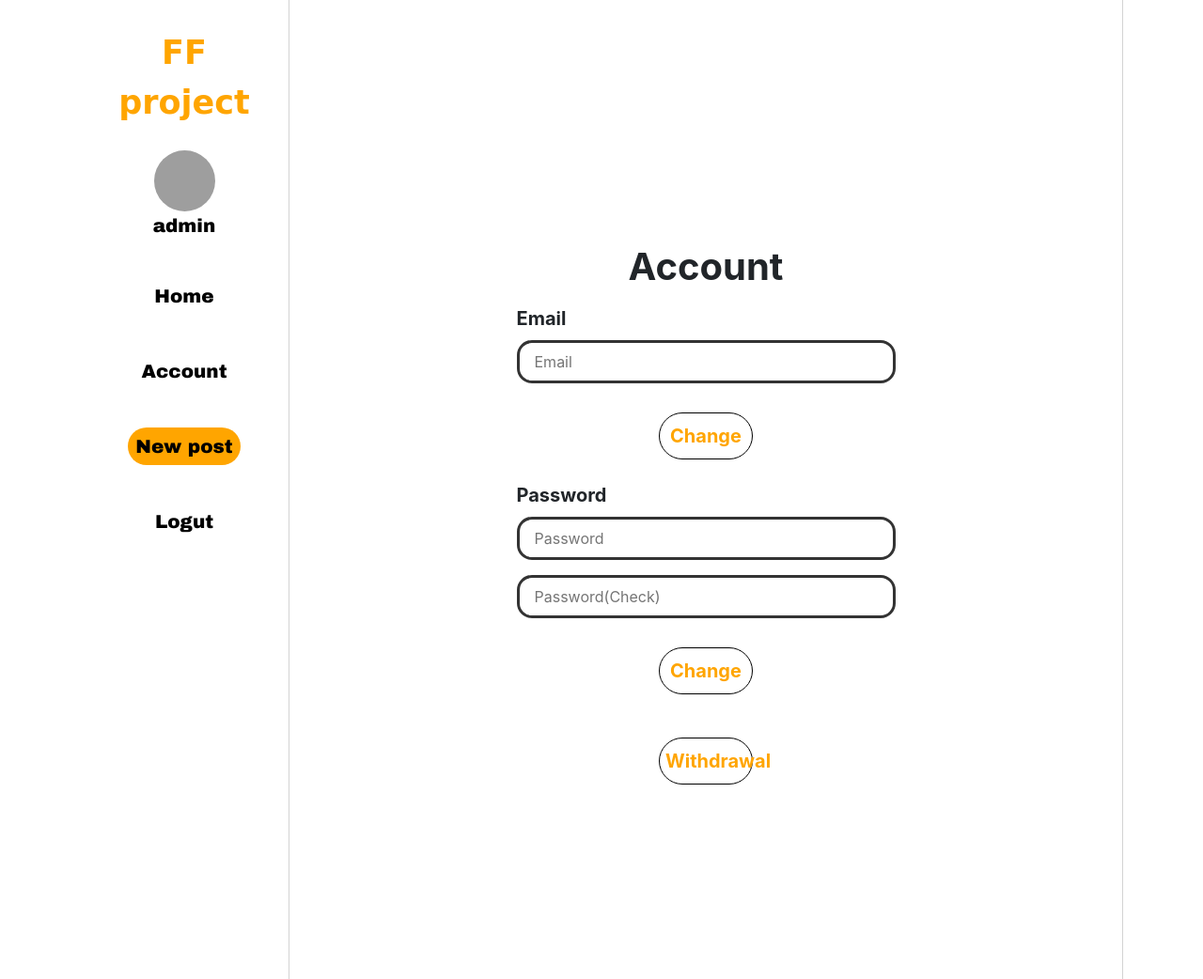
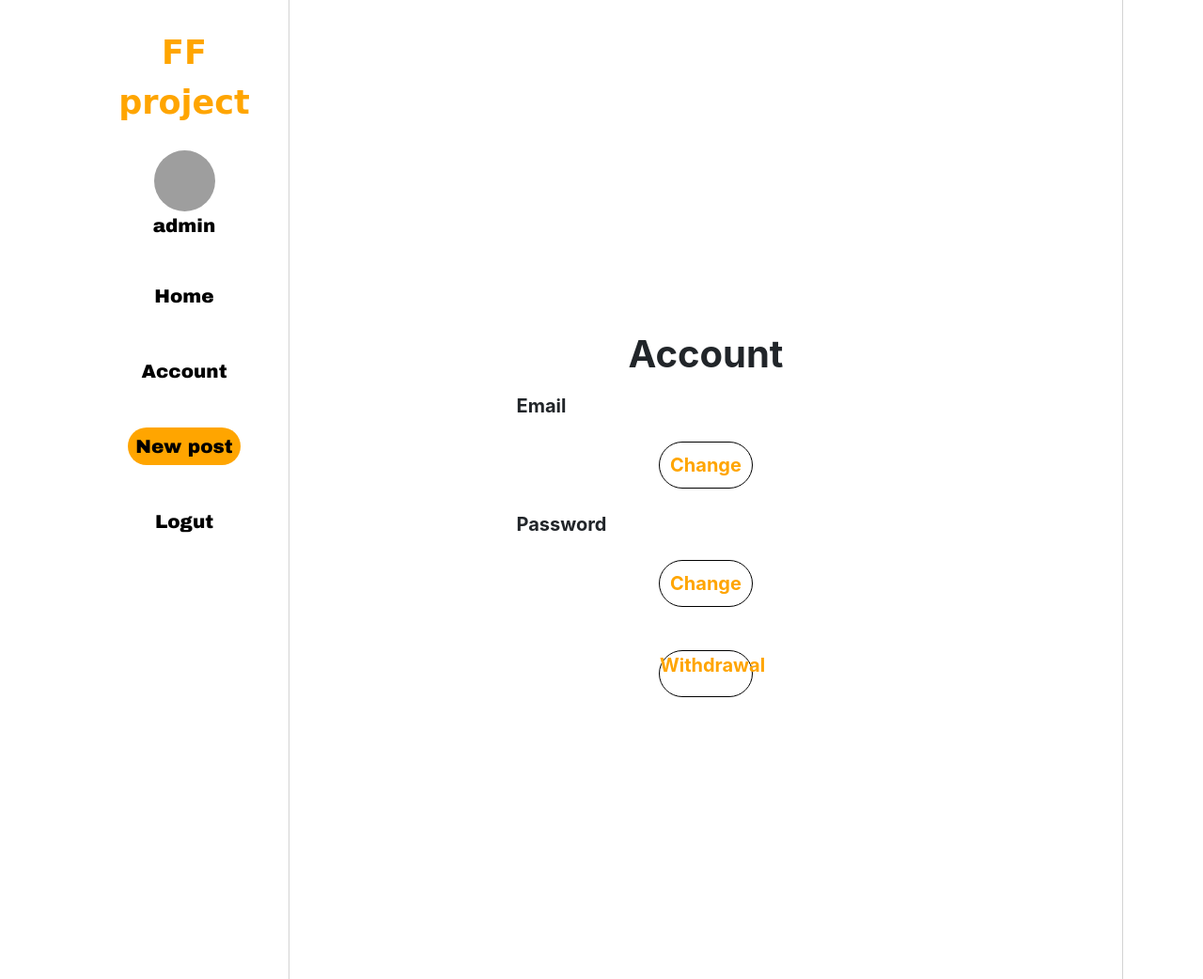
Before and after one commit to Nao-Y1996/ff-project, a Django app: page /profile in a window 1280 px wide. Shown: the whole page at 94% size. Run offline with Django 3.2, Linux system fonts and the light colour scheme; a user stored in the database is signed in; data comes from the database, SQL or seed files in the repository; some libraries are stand-ins or nearby versions; grey boxes are pictures that could not be loaded.

Commit message:
account edit

```diff
--- a/users/forms.py
+++ b/users/forms.py
@@ -50,7 +50,7 @@ class MyPasswordChangeForm(forms.ModelForm):
     def __init__(self, *args, **kwargs):
         super().__init__(*args, **kwargs)
         for field in self.fields.values():
-            field.widget.attrs['class'] = 'form-control'
+            field.widget.attrs['class'] = 'input_newform'
 
 
 class MyPasswordResetForm(PasswordResetForm):
@@ -81,7 +81,7 @@ class EmailChangeForm(forms.ModelForm):
     def __init__(self, *args, **kwargs):
         super().__init__(*args, **kwargs)
         for field in self.fields.values():
-            field.widget.attrs['class'] = 'form-control'
+            field.widget.attrs['class'] = 'input_newform'
 
     def clean_email(self):
         email = self.cleaned_data['email']
--- a/users/templates/users/profile.html
+++ b/users/templates/users/profile.html
@@ -68,53 +68,38 @@
             <div class="all_sighup">
                 <div class="hello_signup">Account</div>
                 <div class="signup_tab">
-
-                    <div class="newemaillist">
+                    <form action="" method="POST" name="form_change_question_text" id="form_change_question_text" class="newemaillist">
                         <div class="email_newform">Email</div>
-                        <input class="input_newform" type="email" placeholder="Email" name="email" required />
-                    </div>
-                    <div class="buttonlist">
-                        <button class="button_next" type="submit">Change</button>
-                    </div>
-                    <div class="newpasslist">
-                        <div class="password_newform">Password</div>
-                        <input class="input_newform" type="password" placeholder="Password" name="password" required />
-                        <input class="input_newform" type="password" placeholder="Password(Check)" name="password"
-                            required />
-                        <!--<img class="picture" src="OzawaShota.jpg" alt="user's photo" title="user">-->
-                    </div>
-                    <div class="buttonlist">
-                        <button class="button_next" type="submit">Change</button>
-                    </div>
-                    <div class="buttonlist">
-                        <button class="button_next" type="submit">Withdrawal</button>
-                    </div>
-                </div>
-            </div>
-            <li>
-                <a class="btn btn-info" href="{% url 'users:email_change' %}">メールアドレスの変更</a>
-            </li>
-            <li>
-                <a class="btn btn-success" href="{% url 'users:password_change'%}">パスワード変更</a>
-            </li>
-            <li>
-                <a class="btn btn-warning" href="{% url 'users:withdrawal' %}">退会</a>
-            </li>
-            {{ form.certifications.errors }}
-            <div class="container">
-                <div class="row">
-                    <form method="post">
                         {% csrf_token %}
-                        <div class="clearfix">
-                            {{ form_set_1 }}
-                        </div>
-                        <div class="clearfix">
-                            {{ form_set_2 }}
-                        </div>
-                        <div>
-                            <input type="submit" class="btn" value="登録" />
+                        {{form_set_1.management_form}}
+                        {{ form_set_1.non_field_errors }}
+                        {% for form in form_set_1 %}
+                        {% for field in form %}
+                        {{ field }}
+                        {% endfor %}
+                        {% endfor %}
+                        <div class="buttonlist">
+                            <button type="submit" class="button_next" name="button_change_email"> Change </button>
                         </div>
                     </form>
+
+                    <form action="" method="POST" name="form_change_choice_text" id="form_change_choice_text" class="newpasslist">
+                        <div class="password_newform">Password</div>
+                        {% csrf_token %}
+                        {{form_set_2.management_form}}
+                        {{ form_set_2.non_field_errors }}
+                        {% for form in form_set_2 %}
+                        {% for field in form %}
+                        {{ field }}
+                        {% endfor %}
+                        {% endfor %}
+                        <div class="buttonlist">
+                            <button type="submit" class="button_next" name="button_change_password"> Change </button>
+                        </div>
+                    </form>
+                    <div class="buttonlist">
+                        <a class="button_next" href="{% url 'users:withdrawal' %}" type="submit">Withdrawal</a>
+                    </div>
                 </div>
             </div>
         </main>
--- a/users/views.py
+++ b/users/views.py
@@ -520,6 +520,7 @@ def EmailPasswordView(request):
 
     else : # POST
 
+        print("POSTに入ったああああああああ")
         # POSTされたデータをコピー（直接編集しようとすると怒られる）
         post_form_set_1 = request.POST.copy()
         post_form_set_2 = request.POST.copy()
@@ -532,39 +533,43 @@ def EmailPasswordView(request):
         form_set_1 = MyFormSet_1(post_form_set_1 )
         form_set_2 = MyFormSet_2(post_form_set_2 )
 
-        """ if form_set_1.is_valid():
+        if 'button_change_email' in request.POST:
 
-            user = request.user
-            new_email = request.POST["form-0-email"]
+            if form_set_1.is_valid():
 
-            # URLの送付
-            current_site = get_current_site(request)
-            domain = current_site.domain
-            context = {
-                'protocol': 'https' if request.is_secure() else 'http',
-                'domain': domain,
-                'token': dumps(new_email),
-                'user': user,
-            }
+                user = request.user
+                new_email = request.POST["form-0-email"]
 
-            subject = render_to_string(
-                'users/mail_template/email_change/subject.txt', context)
-            message = render_to_string(
-                'users/mail_template/email_change/message.txt', context)
-            send_mail(subject, message, None, [new_email])
+                # URLの送付
+                current_site = get_current_site(request)
+                domain = current_site.domain
+                context = {
+                    'protocol': 'https' if request.is_secure() else 'http',
+                    'domain': domain,
+                    'token': dumps(new_email),
+                    'user': user,
+                }
 
-            #return redirect('users:email_change_done')
+                subject = render_to_string(
+                    'users/mail_template/email_change/subject.txt', context)
+                message = render_to_string(
+                    'users/mail_template/email_change/message.txt', context)
+                send_mail(subject, message, None, [new_email])
 
-            messages.info(request, f'確認メールを送信しました。確認してください')
-            return redirect('postapp:talk_all') """
+                #return redirect('users:email_change_done')
 
-        if  form_set_2.is_valid():
+                messages.info(request, f'確認メールを送信しました。確認してください')
+                return redirect('postapp:talk_all')
 
-            request.user.set_password(request.POST["form-0-password"])
-            request.user.save()
+        if 'button_change_password' in request.POST:
 
-            messages.info(request, f'パスワードを変更しました。')
-            return redirect('users:login')
+            if  form_set_2.is_valid():
+
+                request.user.set_password(request.POST["form-0-password"])
+                request.user.save()
+
+                messages.info(request, f'パスワードを変更しました。')
+                return redirect('users:login')
 
     # レンダリング
     context = {
```
